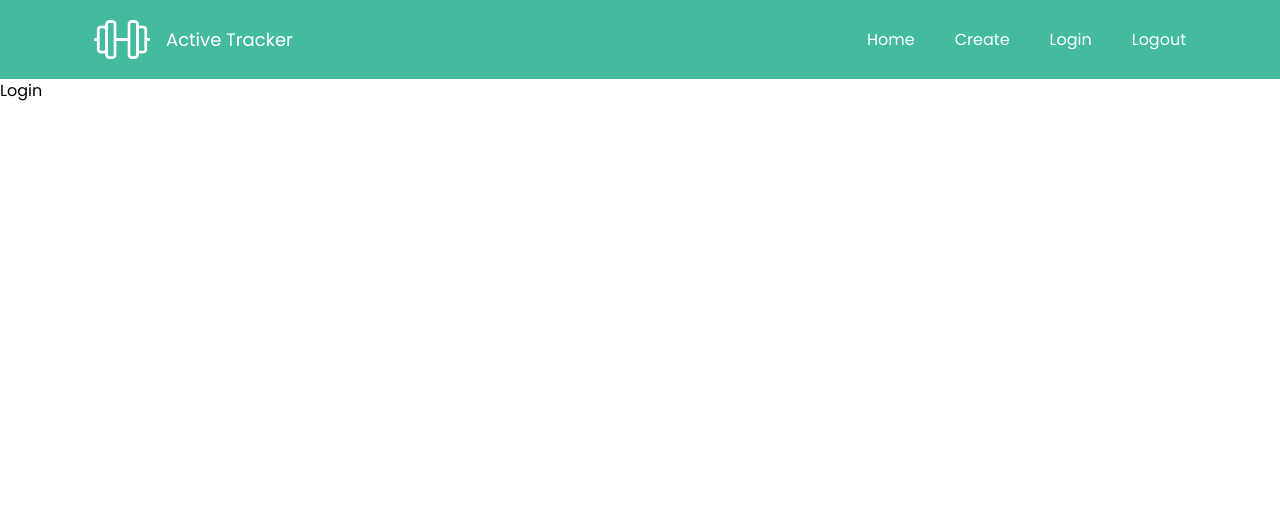
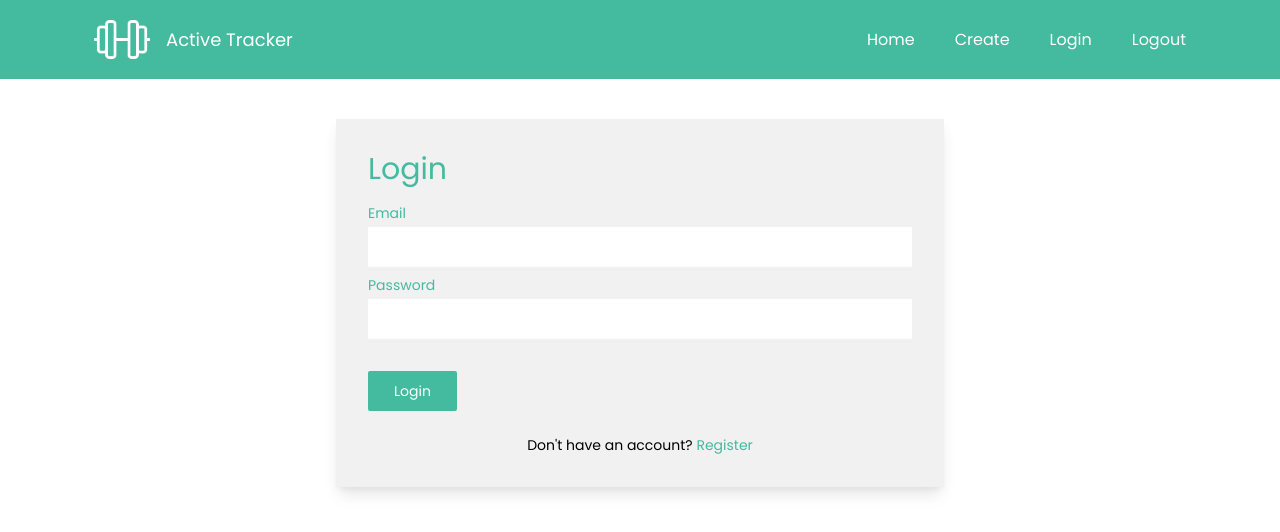
Before and after one commit to PfMartin/Active-Tracker, a Vue app: page /login in a window 1280 px wide. Shown: the top 532 px of the page. Built offline with nearby package versions, Linux system fonts and the light colour scheme.

Commit message:
Created the Login page

```diff
--- a/src/views/Login.vue
+++ b/src/views/Login.vue
@@ -1,18 +1,63 @@
 <template>
-  <div>
-    <h1>Login</h1>
+  <div class="max-w-screen-sm mx-auto px-4 py-10">
+    <!-- Error Handling -->
+    <div v-if="errorMsg" class="mb-10 p-4 rounded-md bg-light-grey shadow-lg">
+      <p class="text-red-500">{{ errorMsg }}</p>
+    </div>
+
+    <!-- Login -->
+    <form class="p-8 flex flex-col bg-light-grey round-md shadow-lg">
+      <h1 class="text-3xl text-at-light-green mb-4">Login</h1>
+      <div class="flex flex-col mb-2">
+        <label for="email" class="mb-1 text-sm text-at-light-green"
+          >Email</label
+        >
+        <input
+          type="text"
+          required
+          class="p-2 text-grey-500 focus:outline-none"
+          id="email"
+          v-model="email"
+        />
+      </div>
+      <div class="flex flex-col mb-2">
+        <label for="password" class="mb-1 text-sm text-at-light-green"
+          >Password</label
+        >
+        <input
+          type="text"
+          required
+          class="p-2 text-grey-500 focus:outline-none"
+          id="password"
+          v-model="password"
+        />
+      </div>
+      <button
+        type="submit"
+        class="mt-6 py-2 px-6 rounded-sm self-start text-sm text-white bg-at-light-green duration-200 border-solid border-2 border-transparent hover:border-at-light-green hover:bg-white hover:text-at-light-green"
+      >
+        Login
+      </button>
+      <router-link class="text-sm mt-6 text-center" :to="{ name: 'Register' }"
+        >Don't have an account?
+        <span class="text-at-light-green">Register</span>
+      </router-link>
+    </form>
   </div>
 </template>
 
 <script>
+import { ref } from "vue";
 export default {
   name: "login",
   setup() {
     // Create data / vars
+    const email = ref(null);
+    const password = ref(null);
+    const errorMsg = ref(null);
 
-    // Login function
-
-    return {};
+    // Register function
+    return { email, password, errorMsg };
   }
 };
 </script>
```
